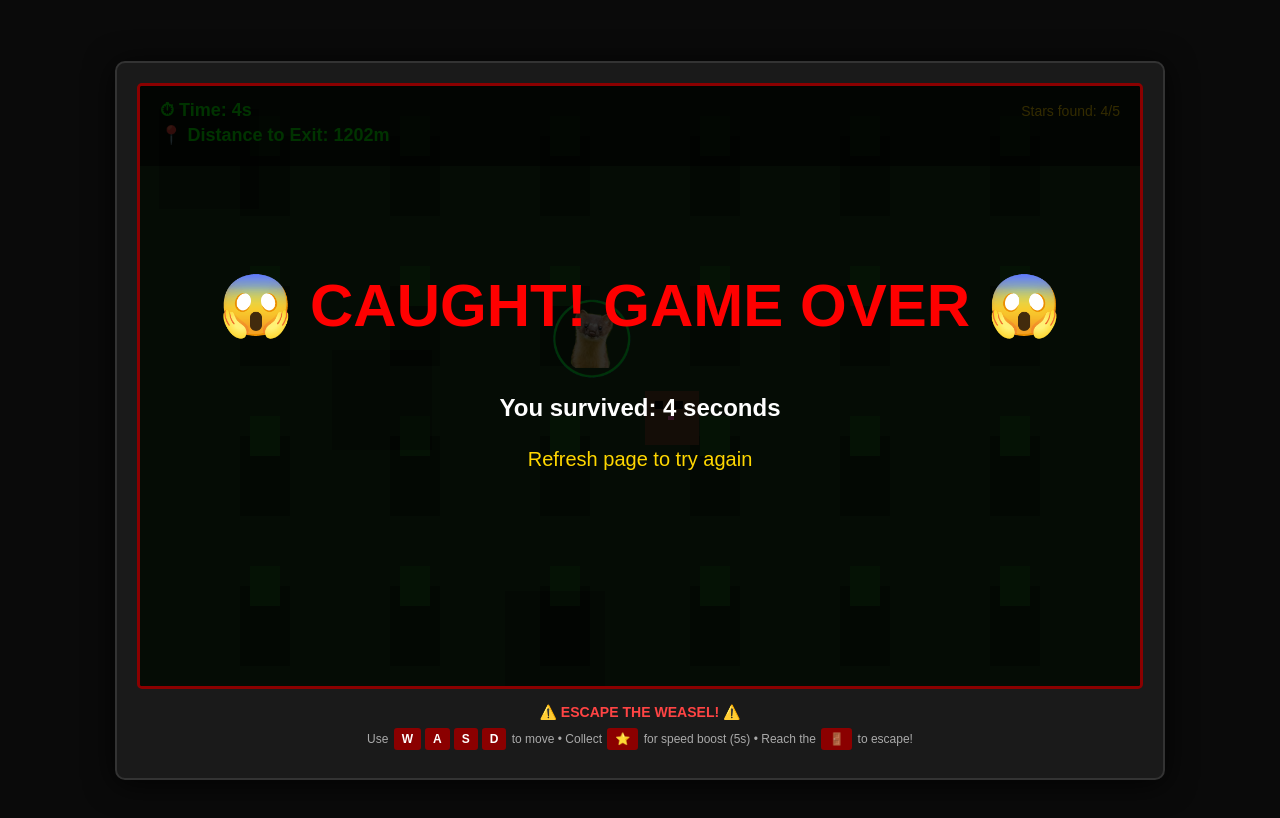
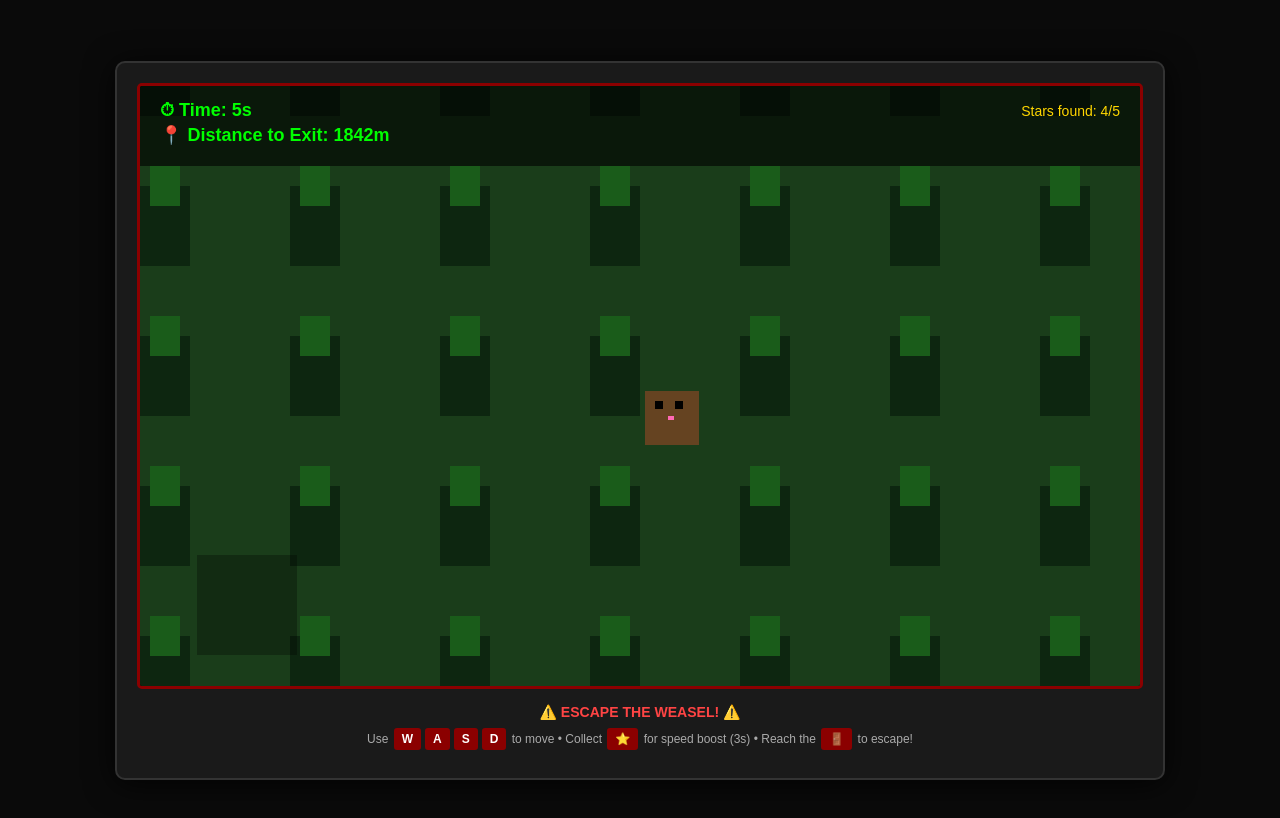
Before and after one commit to UTRGV-CS-1101/week-6-vibe-gaming-knight-of-the-blood-oath, a plain HTML site: page game.html in a window 1280 px wide. Drawn offline with Linux system fonts and the light colour scheme.

Commit message:
Finished

```diff
--- a/game.html
+++ b/game.html
@@ -58,7 +58,7 @@
         <canvas id="gameCanvas" width="1000" height="600"></canvas>
         <div class="controls">
             <h3>⚠️ ESCAPE THE WEASEL! ⚠️</h3>
-            <p>Use <span class="key">W</span><span class="key">A</span><span class="key">S</span><span class="key">D</span> to move • Collect <span class="key">⭐</span> for speed boost (5s) • Reach the <span class="key">🚪</span> to escape!</p>
+            <p>Use <span class="key">W</span><span class="key">A</span><span class="key">S</span><span class="key">D</span> to move • Collect <span class="key">⭐</span> for speed boost (3s) • Reach the <span class="key">🚪</span> to escape!</p>
         </div>
     </div>
 
@@ -73,8 +73,8 @@
                 this.gameHeight = this.canvas.height;
 
                 // World map (larger than visible area for first-person effect)
-                this.worldWidth = 2000;
-                this.worldHeight = 2000;
+                this.worldWidth = 4000;
+                this.worldHeight = 4000;
 
                 // Player
                 this.player = {
@@ -97,10 +97,10 @@
                     imageLoaded: false
                 };
 
-                // Exit/Door
+                // Exit/Door (positioned on load)
                 this.exit = {
-                    x: 1800,
-                    y: 1800,
+                    x: 0,
+                    y: 0,
                     width: 80,
                     height: 120
                 };
@@ -134,6 +134,14 @@
                 this.weasel.image.src = 'weasel.png';
 
                 this.setupInputHandlers();
+
+                // Start player in center of the world
+                this.player.x = this.worldWidth / 2;
+                this.player.y = this.worldHeight / 2;
+
+                // Place exit at a random position (not too close to player)
+                this.placeExitRandomly();
+
                 this.gameLoop();
             }
 
@@ -249,6 +257,31 @@
                 });
             }
 
+            placeExitRandomly() {
+                const margin = 100;
+                const minDistanceFromPlayer = Math.max(this.gameWidth, this.gameHeight) * 0.8;
+                let x, y, dx, dy, dist;
+
+                // Try a few times to find a spot far enough from the player
+                for (let i = 0; i < 100; i++) {
+                    x = Math.random() * (this.worldWidth - this.exit.width - margin * 2) + margin;
+                    y = Math.random() * (this.worldHeight - this.exit.height - margin * 2) + margin;
+                    dx = (x + this.exit.width / 2) - this.player.x;
+                    dy = (y + this.exit.height / 2) - this.player.y;
+                    dist = Math.sqrt(dx * dx + dy * dy);
+                    if (dist >= minDistanceFromPlayer) break;
+                }
+
+                // Fallback to top-left if nothing suitable found
+                if (typeof x === 'undefined') {
+                    x = margin;
+                    y = margin;
+                }
+
+                this.exit.x = x;
+                this.exit.y = y;
+            }
+
             draw() {
                 // Clear canvas
                 this.ctx.fillStyle = '#000';
@@ -310,7 +343,7 @@
 
                     if (distanceCollect < this.player.radius + c.radius) {
                         this.collectibles.splice(i, 1);
-                        this.player.speedBoostEnd = Date.now() + 5000; // 5 second boost
+                        this.player.speedBoostEnd = Date.now() + 3000; // 3 second boost
                     }
                 }
 
```
